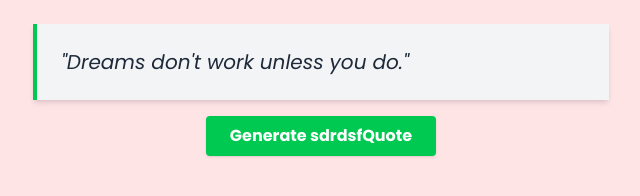
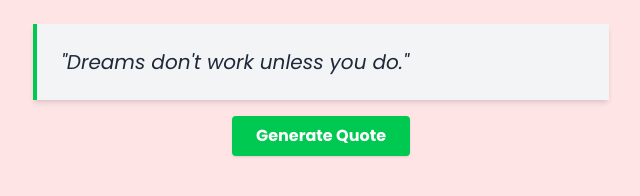
Before and after one commit to muntasir17/Quote-Generator-Without-API-, a website: page index.html in a window 1280 px wide. Shown: the whole page, without its empty margins (319-959 px from the left). Drawn offline with nearby package versions, Linux system fonts and the light colour scheme.

Commit message:
Update index.html

```diff
--- a/index.html
+++ b/index.html
@@ -22,7 +22,7 @@ font-family: "Poppins", sans-serif;
 <p class="text text-xl italic text-gray-800">"Dreams don't work unless you do."</p>
 </div>
 <div class="flex justify-center mt-4">
-<button class="Generate bg-green-500 hover:bg-green-600 text-white font-bold py-2 px-6 rounded shadow cursor-pointer transition-all duration-300">Generate sdrdsfQuote</button>
+<button class="Generate hover:cursor-pointer transition-all duration-300 bg-green-500 hover:bg-green-600 text-white font-bold py-2 px-6 rounded shadow">Generate Quote</button>
 </div>
 
 
```
